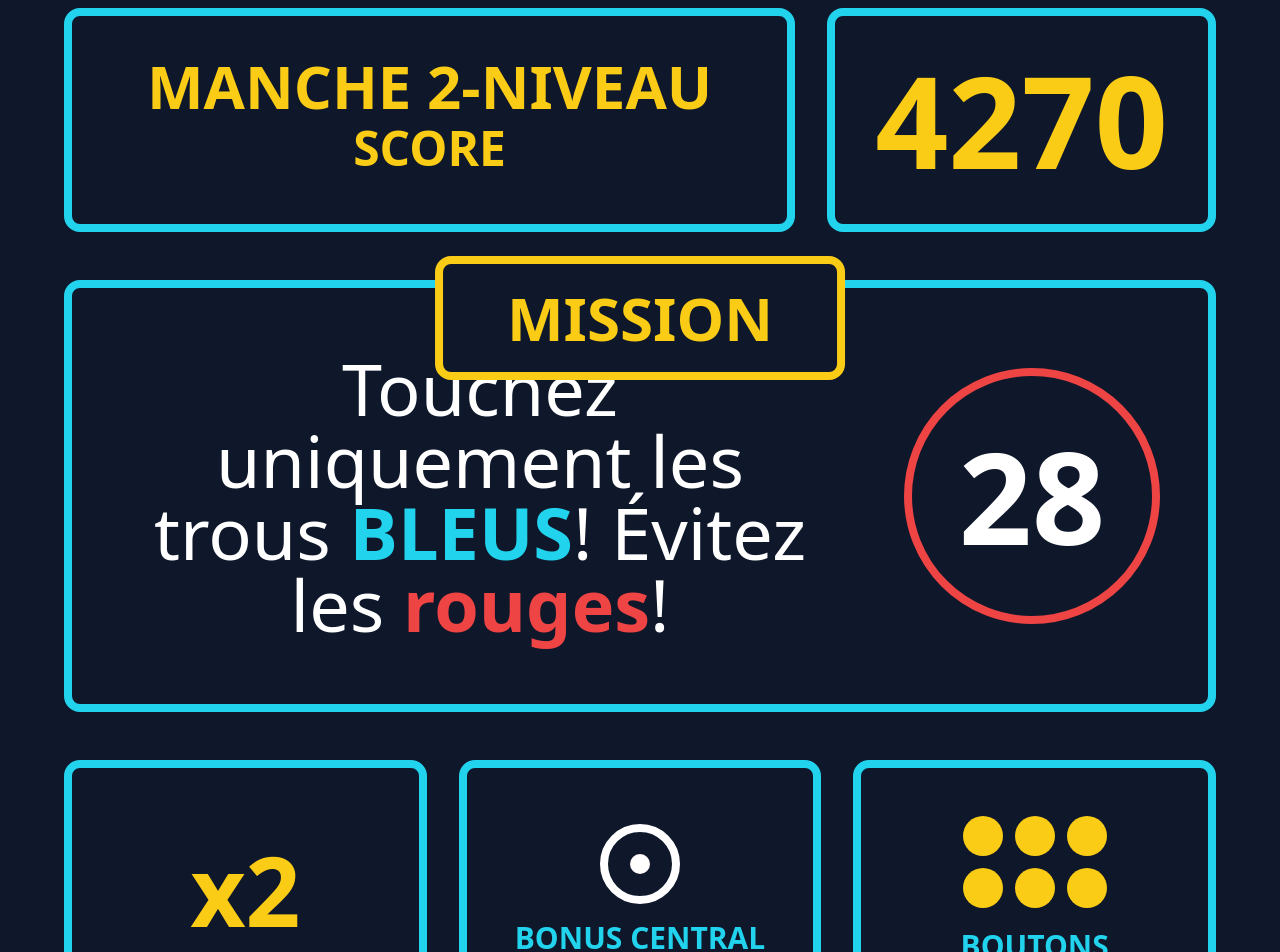
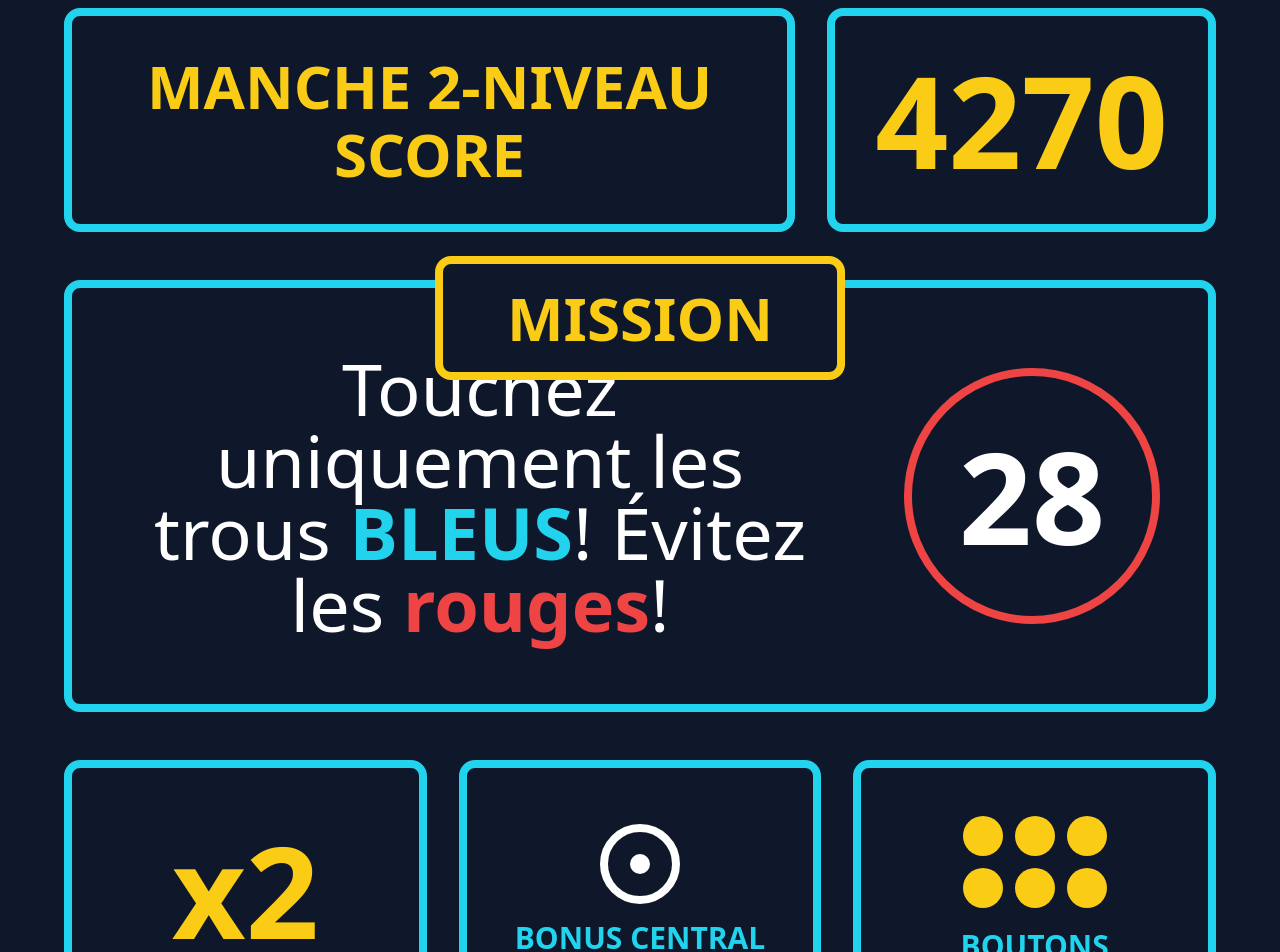
Before and after one commit to kur0s4ki/SocialBar, a React (Create React App) app in the folder animations/: page /game-in-progress in a window 1280 px wide. Shown: the top 952 px of the page. Built offline with nearby package versions, Linux system fonts and the light colour scheme.

Commit message:
Update font sizes in GameInProgress component for improved visibility
- Increased the score heading font size from 5xl to 6xl for better emphasis.
- Enhanced the multiplier display font size from 8xl to 9xl to improve visibility.

```diff
--- a/animations/src/GameInProgress.js
+++ b/animations/src/GameInProgress.js
@@ -13,7 +13,7 @@ function GameInProgress() {
           {/* Left Panel - Round and Score */}
           <div className="flex-1 bg-slate-900 border-8 border-cyan-400 rounded-2xl p-10">
             <h2 className="text-yellow-400 text-6xl font-bold text-center">MANCHE 2-NIVEAU</h2>
-            <h2 className="text-yellow-400 text-5xl font-bold text-center mt-2">SCORE</h2>
+            <h2 className="text-yellow-400 text-6xl font-bold text-center mt-2">SCORE</h2>
           </div>
 
           {/* Right Panel - Score Number */}
@@ -53,7 +53,7 @@ function GameInProgress() {
         <div className="grid grid-cols-3 gap-8">
           {/* Multiplier */}
           <div className="bg-slate-900 border-8 border-cyan-400 rounded-2xl p-12 flex items-center justify-center">
-            <span className="text-yellow-400 text-8xl font-bold">x2</span>
+            <span className="text-yellow-400 text-9xl font-bold">x2</span>
           </div>
 
           {/* Bonus Central */}
```
